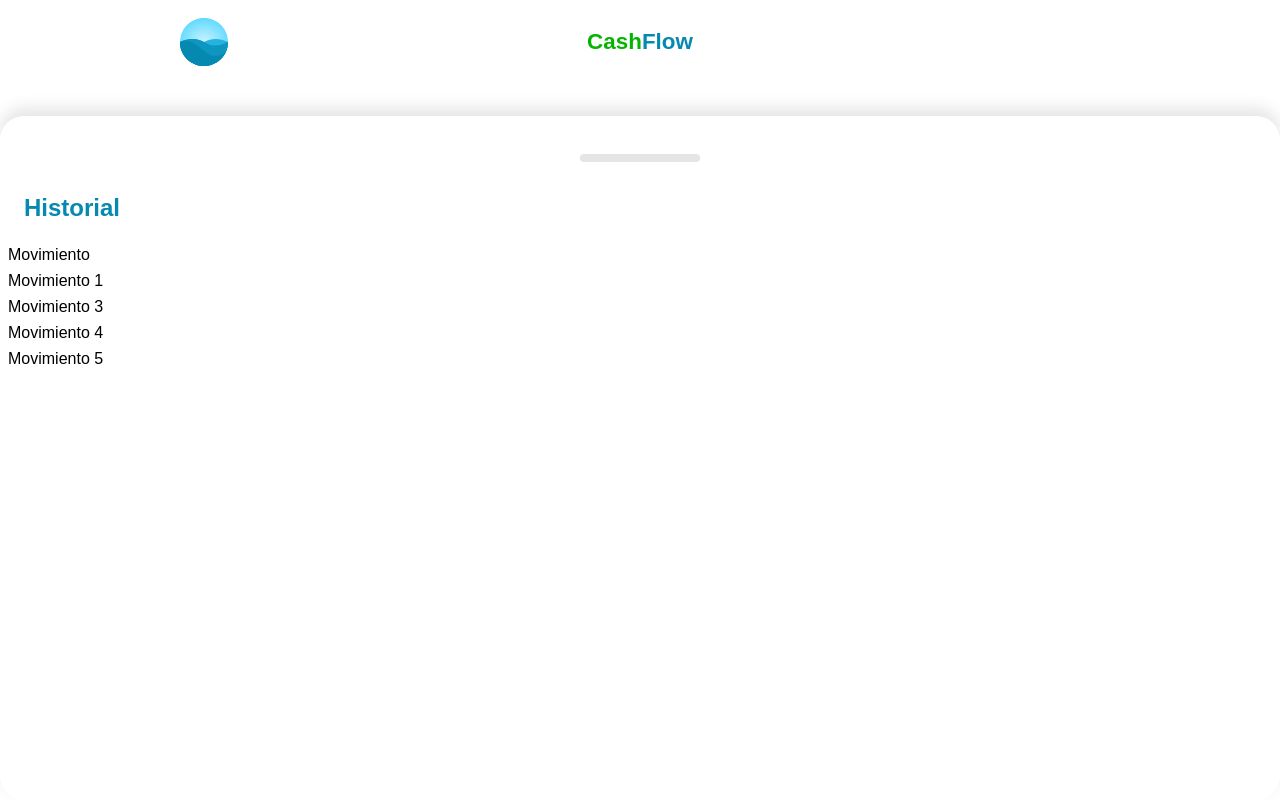
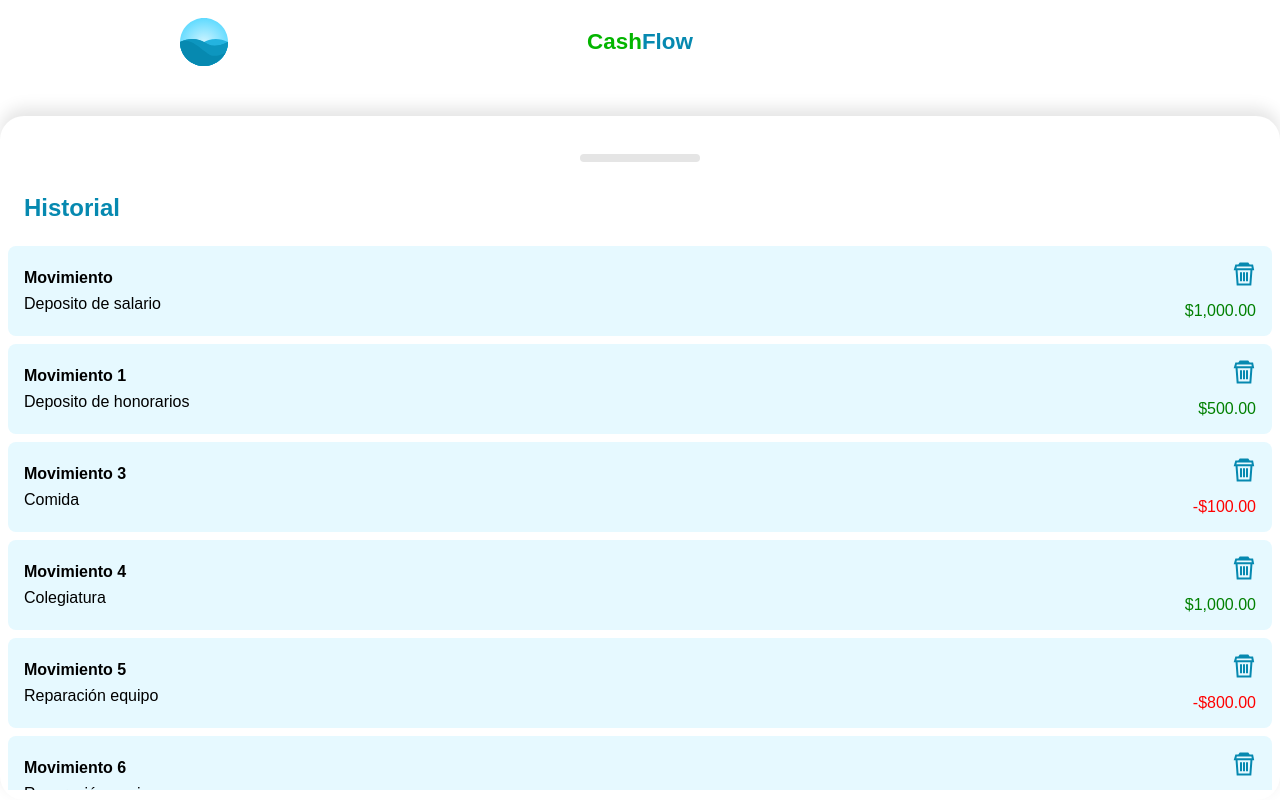
Before and after one commit to euss99/CashFlow, a Vue app: page / in a window 1280 px wide. Both pictures are taken after a click on the element 640 px from the left and 758 px from the top of the page. Built offline with nearby package versions, Linux system fonts and the light colour scheme.

Commit message:
[ADD] Lista del historial

```diff
--- a/src/components/Home.vue
+++ b/src/components/Home.vue
@@ -82,7 +82,18 @@
             id: 5,
             title: "Movimiento 5",
             description: "Reparación equipo",
+            amount: "-800",
+          },
+          {
+            id: 6,
+            title: "Movimiento 6",
+            description: "Reparación equipo",
             amount: "1000",
+          },{
+            id: 7,
+            title: "Movimiento 7",
+            description: "Reparación equipo",
+            amount: "-1000",
           },
         ],
       }
--- a/src/components/Movements/Movement.vue
+++ b/src/components/Movements/Movement.vue
@@ -1,15 +1,29 @@
 <template>
     <div class="movement">
-        {{title}}
-        {{description}}
-        {{amount}}
+        <div class="content">
+            <h4>{{title}}</h4>
+            <p>{{description}}</p>
+        </div>
+        <div class="action">
+            <img src="../../assets/trash-icon.svg" alt="Trash Icon" @click="remove">
+            <p :class="{
+                'red': isNegative,
+                'green': !isNegative
+            }">{{ amountCurrency }}</p>
+        </div>
     </div>
 </template>
 
 <script setup>
-    import { toRefs, defineProps } from 'vue';
+    import { defineProps, defineEmits, toRefs, computed } from 'vue';
+    import currencyFormatter from "@/javascript/currencyFormater";
 
+    // Aquí definimos las propiedades que va a recibir el componente.
+    // En este caso, el componente Movement recibe tres propiedades: title, description y amount.
     const props = defineProps({
+        id: {
+            type: Number,
+        },
         title: {
             type: String,
         },
@@ -17,10 +31,70 @@
             type: String,
         },
         amount: {
-            type: String,
+            type: Number,
         },
 
     });
 
-    const { title, description, amount } = toRefs(props);
+    // toRefs es una función que nos permite convertir un objeto en un objeto de refs, en este caso se declaro el id para poder usarlo en la función remove y el amount para poder usarlo en la propiedad computada amountCurrency.
+    const {id,amount} = toRefs(props);
+
+    // computed es una función que nos permite crear una propiedad computada, en este caso se declaro la propiedad amountCurrency para poder usarla en el template.
+    const amountCurrency = computed(
+        () => currencyFormatter.format(props.amount)
+    );
+
+    // isNegative es una propiedad computada que nos permite saber si el monto es negativo o no.
+    const isNegative = computed(
+        () => amount.value < 0
+    );
+
+    // defineEmits es una función que nos permite definir los eventos que va a emitir el componente.
+    const emit = defineEmits(['remove']);
+
+    // Función de remove
+    const remove = () => {
+        emit("remove", id.value);
+    };
+
+
 </script>
+
+<style scoped>
+    .movement {
+        display: flex;
+        justify-content: space-between;
+        align-items: center;
+        width: 100%;
+        padding: 16px;
+        background-color: #e6f9ff;
+        border-radius: 8px;
+        box-sizing: border-box;
+    }
+    .movement .content {
+        width: 100%;
+    }
+    .movement .action {
+        display: flex;
+        justify-content: space-between;
+        align-items: flex-end;
+        flex-direction: column;
+    }
+    h4,
+    p {
+        margin: 0;
+        padding: 0;
+    }
+    h4 {
+        margin-bottom: 8px;
+    }
+    .movement .action img {
+        margin-bottom: 16px;
+    }
+    .red {
+        color: red;
+    }
+    .green {
+        color: green;
+    }
+</style>
--- a/src/components/Movements/Movements.vue
+++ b/src/components/Movements/Movements.vue
@@ -3,22 +3,25 @@
         <h2 class="title">Historial</h2>
         <div class="content">
             <Movement
-                v-for="movement in movements"
-                :key="movement.id"
-                :title="movement.title"
+                v-for="{id, title, description, amount} in movements"
+                :key="id"
+                :id="id"
+                :title="title"
+                :description="description"
+                :amount="amount"
+                @remove="remove"
             />
         </div>
     </div>
 </template>
 
 <script setup>
+    import { defineProps } from 'vue';
+    // defineProps es una función que nos permite definir las propiedades que va a recibir el componente.
 
-    import { toRefs, defineProps } from 'vue';
-    // toRefs es una función que nos permite convertir un objeto en un objeto de refs.
-    // defineProps es una función que nos permite definir las propiedades que va a recibir el componente.
     import Movement from './Movement.vue';
 
-    const props = defineProps({
+    defineProps({
         // Aquí definimos las propiedades que va a recibir el componente.
         // En este caso, el componente va a recibir un array de objetos con la información de los movimientos.
         movements: {
@@ -28,8 +31,10 @@
         },
     });
 
-    // Aquí se desestructura el objeto que devuelve la función toRefs, esto nos permite acceder a las propiedades del objeto como si fueran refs.
-    const { movements } = toRefs(props);
+    // Función de remove
+    const remove = (id) => {
+        console.log("remove", id);
+    }
 </script>
 
 
--- a/src/components/Resume/Resume.vue
+++ b/src/components/Resume/Resume.vue
@@ -15,11 +15,7 @@
     // import GraphicHome from '@/components/GraphicHome.vue';
     // import ButtonHome from '@/components/ButtonHome.vue';
 
-    // NumberFormat es una API de JavaScript que nos permite formatear números de acuerdo a un idioma y una moneda.
-    const currencyFormatter = new Intl.NumberFormat('es-MX', {
-        style: 'currency',
-        currency: 'MXN',
-    });
+    import currencyFormatter from "@/javascript/currencyFormater";
 
     /* Option API */
     export default {
--- /dev/null
+++ b/src/javascript/currencyFormater.js
@@ -0,0 +1,7 @@
+// NumberFormat es una API de JavaScript que nos permite formatear números de acuerdo a un idioma y una moneda.
+const currencyFormatter = new Intl.NumberFormat('es-MX', {
+    style: 'currency',
+    currency: 'MXN',
+});
+
+export default currencyFormatter;
```
